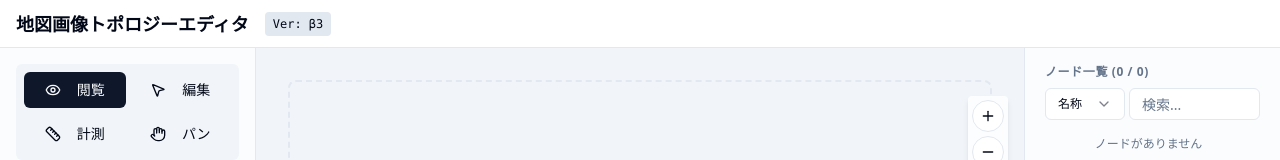
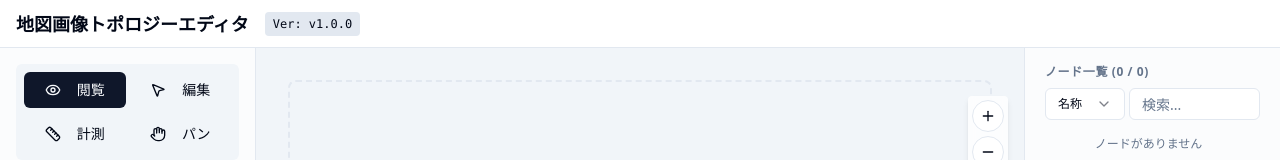
Before and after one commit to Yasabihhagure/MapTopologyEditor, a React (Vite) app: page / in a window 1280 px wide. Shown: the top 160 px of the page. Built offline with nearby package versions, Linux system fonts and the light colour scheme.

Commit message:
v1.0.0: 正式リリース対応 (README整備, バージョン表記更新)

```diff
--- a/src/App.tsx
+++ b/src/App.tsx
@@ -120,7 +120,7 @@ function App() {
     <div className="flex items-center justify-between w-full">
       <div className="flex items-center gap-4">
         <h1 className="text-lg font-bold">地図画像トポロジーエディタ</h1>
-        <span className="text-xs font-mono bg-slate-200 dark:bg-slate-800 px-2 py-1 rounded">Ver: β3</span>
+        <span className="text-xs font-mono bg-slate-200 dark:bg-slate-800 px-2 py-1 rounded">Ver: v1.0.0</span>
       </div>
       <div className="flex gap-2">
         {project.mapImage && (
```
Also changed, not shown: 2 other files (tests, documents, lock files or other folders).
